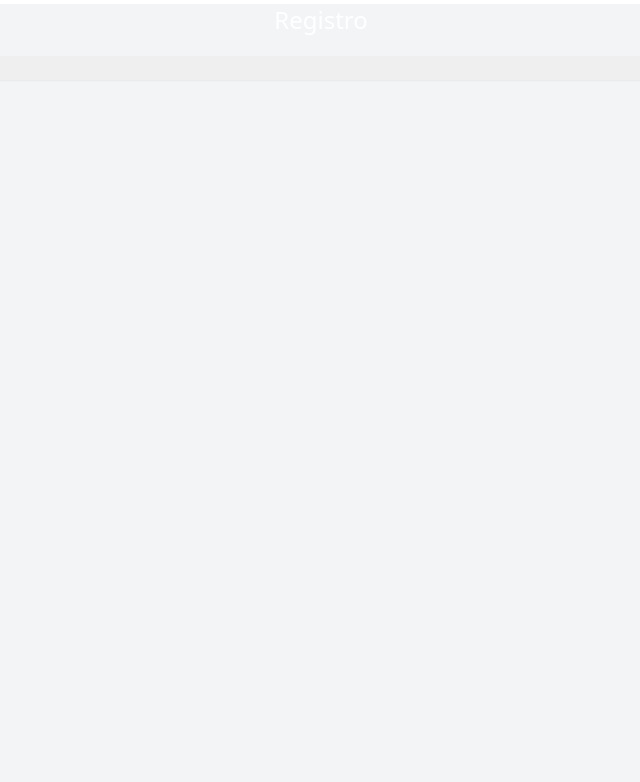
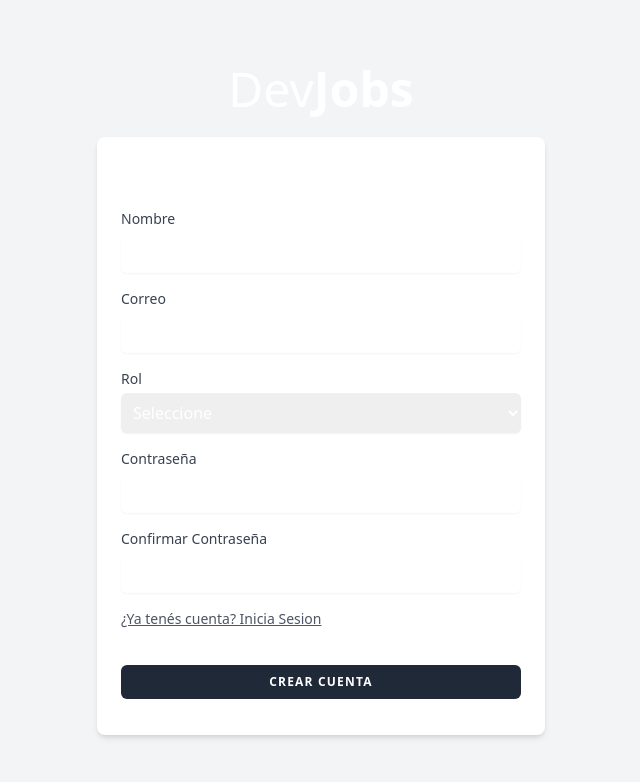
Before and after one commit to ValentinHRoldan/Laravel---React---DevJobs, a React (Vite) app in the folder React-DevJobs/: page /auth/register in a window 1280 px wide. Shown: the top 782 px of the page, without its empty margins (319-959 px from the left). Built offline with nearby package versions, Linux system fonts and the light colour scheme.

Commit message:
frontend auth terminado

```diff
--- a/React-DevJobs/src/components/Input.jsx
+++ b/React-DevJobs/src/components/Input.jsx
@@ -3,7 +3,7 @@ import React from 'react'
 export default function Input() {
   return (
     <input
-        className='border-gray-300 dark:border-gray-700 dark:bg-gray-900 dark:text-gray-300 focus:border-indigo-500 dark:focus:border-indigo-600 focus:ring-indigo-500 dark:focus:ring-indigo-600 rounded-md shadow-sm block mt-1 w-full'
+        className='border-gray-300 dark:border-gray-700 dark:bg-gray-900 dark:text-gray-300 focus:border-indigo-500 dark:focus:border-indigo-600 focus:ring-indigo-500 dark:focus:ring-indigo-600 rounded-md shadow-sm block mt-1 w-full py-2'
     />
   )
 }
--- a/React-DevJobs/src/components/Logo.jsx
+++ b/React-DevJobs/src/components/Logo.jsx
@@ -1,9 +1,10 @@
 import React from 'react'
+import { Link } from 'react-router-dom'
 
 export default function Logo() {
   return (
-    <p className='w-30 h-30 fill-current text-white text-5xl hover:text-gray-300 text-center cursor-pointer'>
+    <Link className='w-30 h-30 fill-current text-white text-5xl hover:text-gray-300 text-center cursor-pointer' to='/'>
     Dev<span class="font-extrabold">Jobs</span>
-    </p>
+    </Link>
   )
 }
--- a/React-DevJobs/src/views/Login.jsx
+++ b/React-DevJobs/src/views/Login.jsx
@@ -22,27 +22,15 @@ export default function Login() {
                 <div class="mt-4">
                     <InputLabel htmlFor='password' $value={'Contraseña'}/>
                     <Input id="password" type="password" name="password" required autofocus/>
-                    {/* <x-input-label for="password" :value="__('Contraseña')" />
-
-                    <x-text-input id="password" class="block mt-1 w-full"
-                                    type="password"
-                                    name="password"
-                                    required autocomplete="current-password" />
-
-                    <x-input-error :messages="$errors->get('password')" class="mt-2" /> */}
                 </div>
                 <div class="flex justify-between my-4">
-                    <EnlaceLinea link={'/auth/register'}>Crear Cuenta</EnlaceLinea>
+                    <EnlaceLinea link={'/auth/register'}>¿No tenés cuenta? Crea tu Cuenta</EnlaceLinea>
                 </div>
                 <PrimaryButton>
                     Iniciar Sesion
                 </PrimaryButton>
-                {/* <x-primary-button class="w-full justify-center">
-                    {{ __('Iniciar Sesion') }}
-                </x-primary-button> */}
             </form>
         </div>
     </div>
-
   )
 }
--- a/React-DevJobs/src/views/Register.jsx
+++ b/React-DevJobs/src/views/Register.jsx
@@ -1,67 +1,54 @@
 import React from 'react'
+import InputLabel from '../components/InputLabel'
+import Input from '../components/Input'
+import PrimaryButton from '../components/PrimaryButton'
+import Logo from '../components/Logo'
+import EnlaceLinea from '../components/EnlaceLinea'
 
 export default function Register() {
     return (
+        <div className='min-h-screen flex flex-col sm:justify-center items-center sm:pt-0 bg-gray-100 dark:bg-gray-900'>
+            <Logo/>
+            <div className='w-full sm:max-w-md mt-6 px-6 py-4 bg-white dark:bg-gray-800 shadow-md overflow-hidden sm:rounded-lg'>
+                <form method="POST" action="">
+                    <p class="text-center text-white text-2xl mt-1 mb-5">Registro</p>
+                    {/* <!-- Nombre --> */}
                     <div>
-        <form method="POST" action="{{ route('register') }}">
-            <p class="text-center text-white text-2xl mt-1 mb-5">Registro</p>
-            {/* <!-- Name --> */}
-            <div>
-                {/* <x-input-label for="name" :value="__('Nombre')" />
-                <x-text-input id="name" class="block mt-1 w-full" type="text" name="name" :value="old('name')"  autofocus autocomplete="name" />
-                <x-input-error :messages="$errors->get('name')" class="mt-2" /> */}
+                        <InputLabel htmlFor='name' $value={'Nombre'}/>
+                        <Input id="name" type="text" name="name" required autofocus/>
                     </div>
-
                     {/* <!-- Email Address --> */}
-            <div class="mt-4">
-                {/* <x-input-label for="email" :value="__('Correo')" />
-                <x-text-input id="email" class="block mt-1 w-full" type="email" name="email" :value="old('email')"  autocomplete="username" />
-                <x-input-error :messages="$errors->get('email')" class="mt-2" /> */}
+                    <div className='mt-4'>
+                        <InputLabel htmlFor='email' $value={'Correo'}/>
+                        <Input id="email" type="email" name="email" required autofocus/>
                     </div>
-
                     {/* <!-- Rol --> */}
-            <div class="mt-4">
-                {/* <x-input-label for="rol" :value="__('Rol')" /> */}
-                <select name="rol" id="rol" class="border-gray-300 dark:border-gray-700 dark:bg-gray-900 dark:text-gray-300 focus:border-indigo-500 dark:focus:border-indigo-600 focus:ring-indigo-500 dark:focus:ring-indigo-600 rounded-md shadow-sm block mt-1 w-full">
+                    <div className='mt-4'>
+                        <InputLabel htmlFor='rol' $value={'Rol'}/>
+                        <select name="rol" id="rol" class="border-gray-300 dark:border-gray-700 dark:bg-gray-900 dark:text-gray-300 focus:border-indigo-500 dark:focus:border-indigo-600 focus:ring-indigo-500 dark:focus:ring-indigo-600 rounded-md shadow-sm block mt-1 w-full py-2 pl-2">
                             <option value="" hidden>Seleccione</option>
                             <option value="1">Desarrollador - En busca de empleo</option>
                             <option value="2">Reclutador - Publicar empleo</option>
                         </select>
-                {/* <x-input-error :messages="$errors->get('rol')" class="mt-2" /> */}
                     </div>
-
                     {/* <!-- Password --> */}
                     <div class="mt-4">
-                {/* <x-input-label for="password" :value="__('Contraseña')" />
-
-                <x-text-input id="password" class="block mt-1 w-full"
-                                type="password"
-                                name="password"
-                                autocomplete="new-password" />
-
-                <x-input-error :messages="$errors->get('password')" class="mt-2" /> */}
+                        <InputLabel htmlFor='password' $value={'Contraseña'}/>
+                        <Input id="password" type="password" name="password" required autofocus/>
                     </div>
-
-            {/* <!-- Confirm Password --> */}
+                    {/* <!-- Password Confirmation --> */}
                     <div class="mt-4">
-                {/* <x-input-label for="password_confirmation" :value="__('Confirmar Contraseña')" />
-
-                <x-text-input id="password_confirmation" class="block mt-1 w-full"
-                                type="password"
-                                name="password_confirmation"  autocomplete="new-password" />
-
-                <x-input-error :messages="$errors->get('password_confirmation')" class="mt-2" /> */}
+                        <InputLabel htmlFor='password_confirmation' $value={'Confirmar Contraseña'}/>
+                        <Input id="password_confirmation" type="password" name="password_confirmation" required autofocus/>
                     </div>
-
                     <div class="flex justify-between my-4">
-                {/* <x-link :href="route('login')">
-                    Ya tenés cuenta? inicia sesion
-                </x-link>      */}
+                        <EnlaceLinea link={'/auth/login'}>¿Ya tenés cuenta? Inicia Sesion</EnlaceLinea>
                     </div>
-            {/* <x-primary-button class="w-full justify-center">
-                {{ __('Registrate') }}
-            </x-primary-button> */}
+                    <PrimaryButton>
+                        Crear Cuenta
+                    </PrimaryButton>
                 </form>
+            </div>
         </div>
     )
 }
```
Lines whose indentation alone changed are shown as unchanged.
